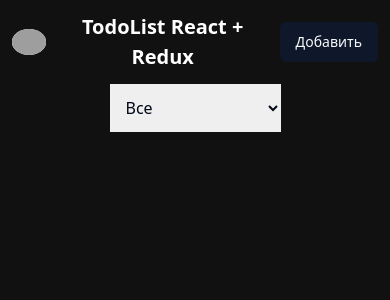
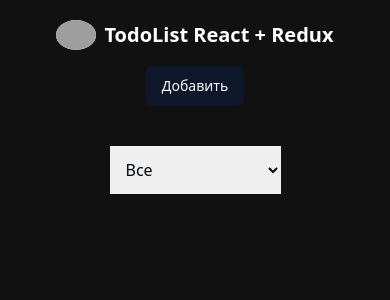
Before and after one commit to FrozenQxc/TodoList-React-Redux, a React (Vite) app: page / in a window 390 px wide. Shown: the top 300 px of the page. Built offline with nearby package versions, Linux system fonts and the light colour scheme; grey boxes are pictures that could not be loaded.

Commit message:
adaptive for mobile

```diff
--- a/src/components/Header.tsx
+++ b/src/components/Header.tsx
@@ -6,7 +6,8 @@
 
 const Header = ({ setActive }: Props) => {
 	return (
-		<div className='flex items-center text-center justify-center space-x-5 p-3'>
+		<div className='flex flex-col justify-center items-center gap-4 p-5 md:flex-row'>
+			<div className='flex gap-x-2 items-center'>
 				<a
 					title='Посмотреть код'
 					href='https://github.com/FrozenQxc/TodoList-React-Redux'
@@ -20,7 +21,7 @@
 				<h1 className='text-white font-semibold text-[20px]'>
 					TodoList React + Redux
 				</h1>
-
+			</div>
 			<div>
 				<Button onClick={() => setActive(true)}>Добавить</Button>
 			</div>
--- a/src/components/ModalAddTodo.tsx
+++ b/src/components/ModalAddTodo.tsx
@@ -81,7 +81,7 @@
 			>
 				<form
 					onSubmit={handleSubmit}
-					className='w-[400px] h-[230px] flex flex-col justify-between'
+					className='w-[350px]  md:w-[400px] h-[230px] flex flex-col justify-between'
 				>
 					<div className='p-2 flex text-gray-500 text-[18px] border-b'>
 						Добавить таску
--- a/src/components/TodoList.tsx
+++ b/src/components/TodoList.tsx
@@ -24,7 +24,7 @@
 		select === 'all' ? items : items.filter(item => item.status === select)
 
 	return (
-		<main className='flex justify-center items-center flex-col mx-auto flex-wrap'>
+		<main className='flex justify-center items-center flex-col mx-auto flex-wrap gap-5 p-5  md:max-w-4xl lg:max-w-6xl xl:max-w-7xl'>
 			<select
 				value={select}
 				onChange={e => setSelect(e.target.value)}
@@ -37,14 +37,16 @@
 
 			{filteredItems.map((item, index) => (
 				<Card
-					className={cn('m-8 w-[500px] cursor-grab', {
+					className={cn('m-8  md:w-[500px] cursor-grab ', {
 						'bg-green-500': item.status === 'completed',
 					})}
 					key={index}
 				>
 					<CardHeader>
-						<div className='flex flex-wrap justify-between items-center'>
-							<CardTitle>{item.title}</CardTitle>
+						<div className='flex justify-between items-center text-center '>
+							<CardTitle className='text-[20px] md:text-[22px] '>
+								{item.title}
+							</CardTitle>
 							<div className='space-x-2'>
 								<Button
 									onClick={() => handleCompleteTodo(item.id)}
@@ -68,7 +70,7 @@
 						</div>
 					</CardHeader>
 					<CardContent>
-						<div className='flex flex-col gap-2'>
+						<div className='flex text-center flex-col gap-2 md:text-start '>
 							<p className=''>{item.description}</p>
 							<p className='text-muted-foreground'>{item.time.slice(0, 10)}</p>
 						</div>
```
Lines whose indentation alone changed are shown as unchanged.
